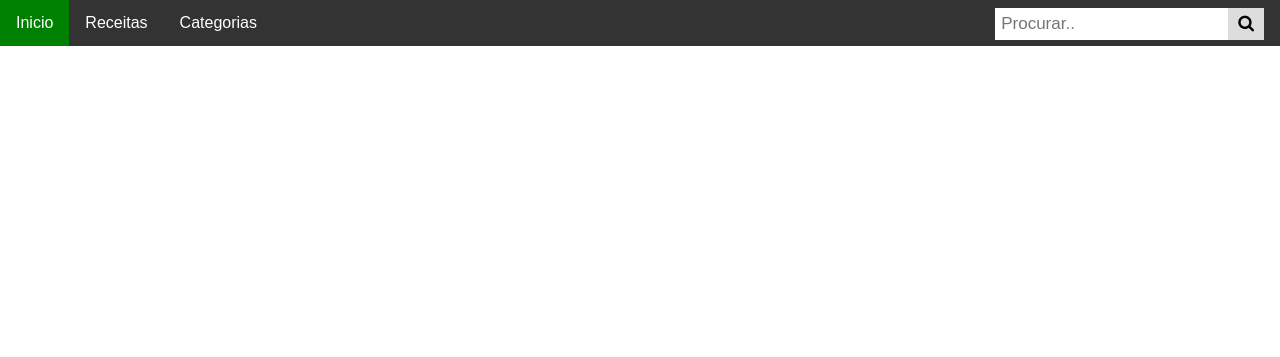
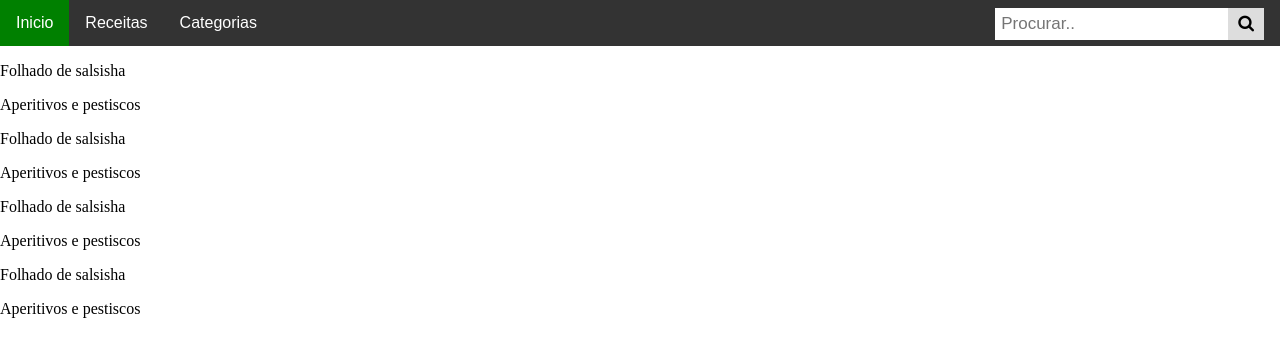
Before and after one commit to borreicho95/Projeto-WEB, a PHP site: page /categorias.php in a window 1280 px wide. Shown: the top 357 px of the page. Run offline with PHP 8.4, Linux system fonts and the light colour scheme; data comes from the database, SQL or seed files in the repository.

Commit message:
css categorias

```diff
--- a/Receitas/categorias.css
+++ b/Receitas/categorias.css
@@ -155,4 +155,7 @@ body{
     .navbar input[type=text] {
       border: 1px solid #ccc;
     }
+    .categorias{
+      display: inline-block;
+    }
   }
--- a/Receitas/categorias.php
+++ b/Receitas/categorias.php
@@ -72,7 +72,18 @@
 </div>
 
 <div class="categorias">
-
+<a src="https://cdn0.tudoreceitas.com/pt/posts/4/8/0/enroladinho_de_salsicha_simples_11084_600.webp">
+<p>Folhado de salsisha</p>
+<p>Aperitivos e pestiscos</p>
+<a src="https://cdn0.tudoreceitas.com/pt/posts/4/8/0/enroladinho_de_salsicha_simples_11084_600.webp">
+<p>Folhado de salsisha</p>
+<p>Aperitivos e pestiscos</p>
+<a src="https://cdn0.tudoreceitas.com/pt/posts/4/8/0/enroladinho_de_salsicha_simples_11084_600.webp">
+<p>Folhado de salsisha</p>
+<p>Aperitivos e pestiscos</p>
+<a src="https://cdn0.tudoreceitas.com/pt/posts/4/8/0/enroladinho_de_salsicha_simples_11084_600.webp">
+<p>Folhado de salsisha</p>
+<p>Aperitivos e pestiscos</p>
 </div>
 
 </body>
```
